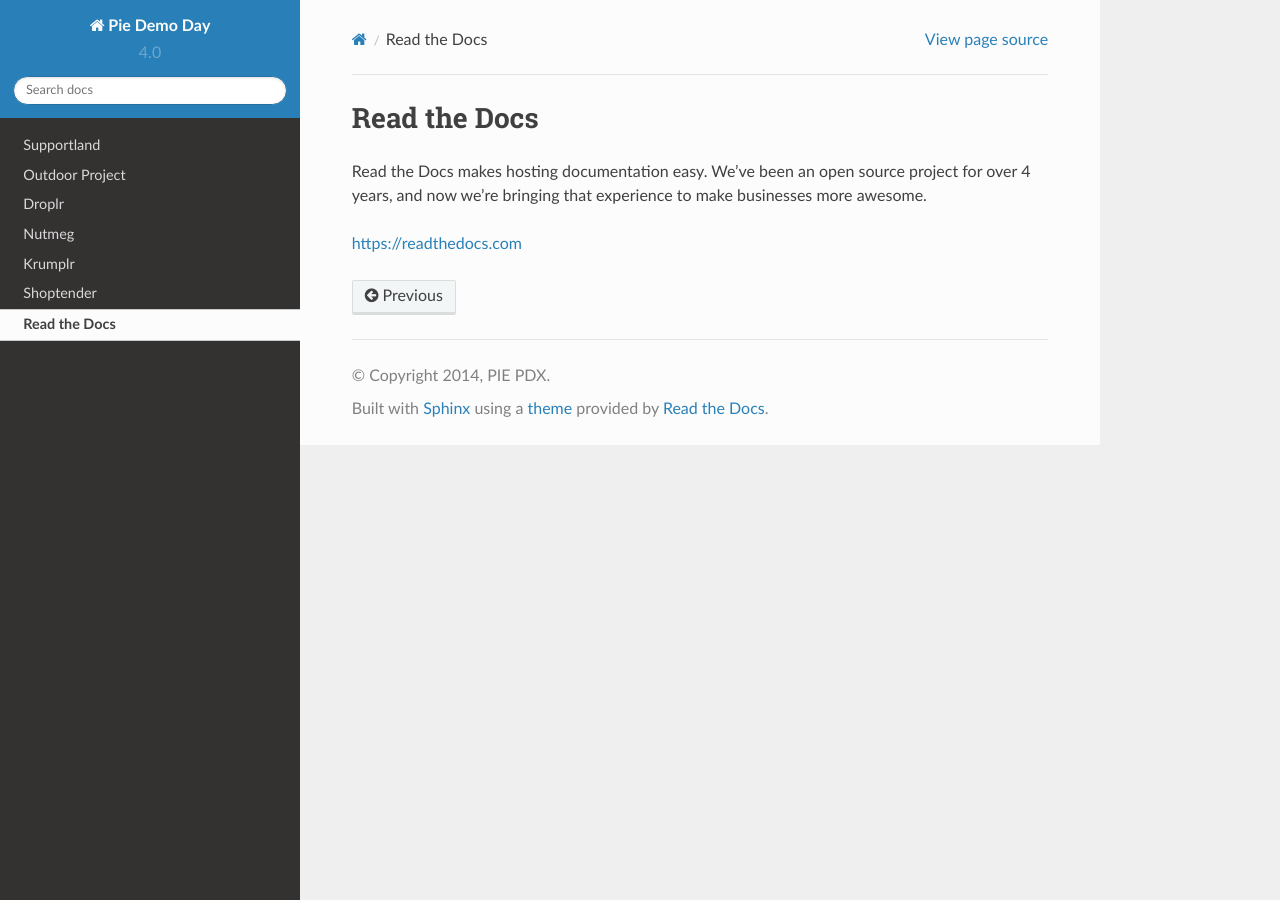
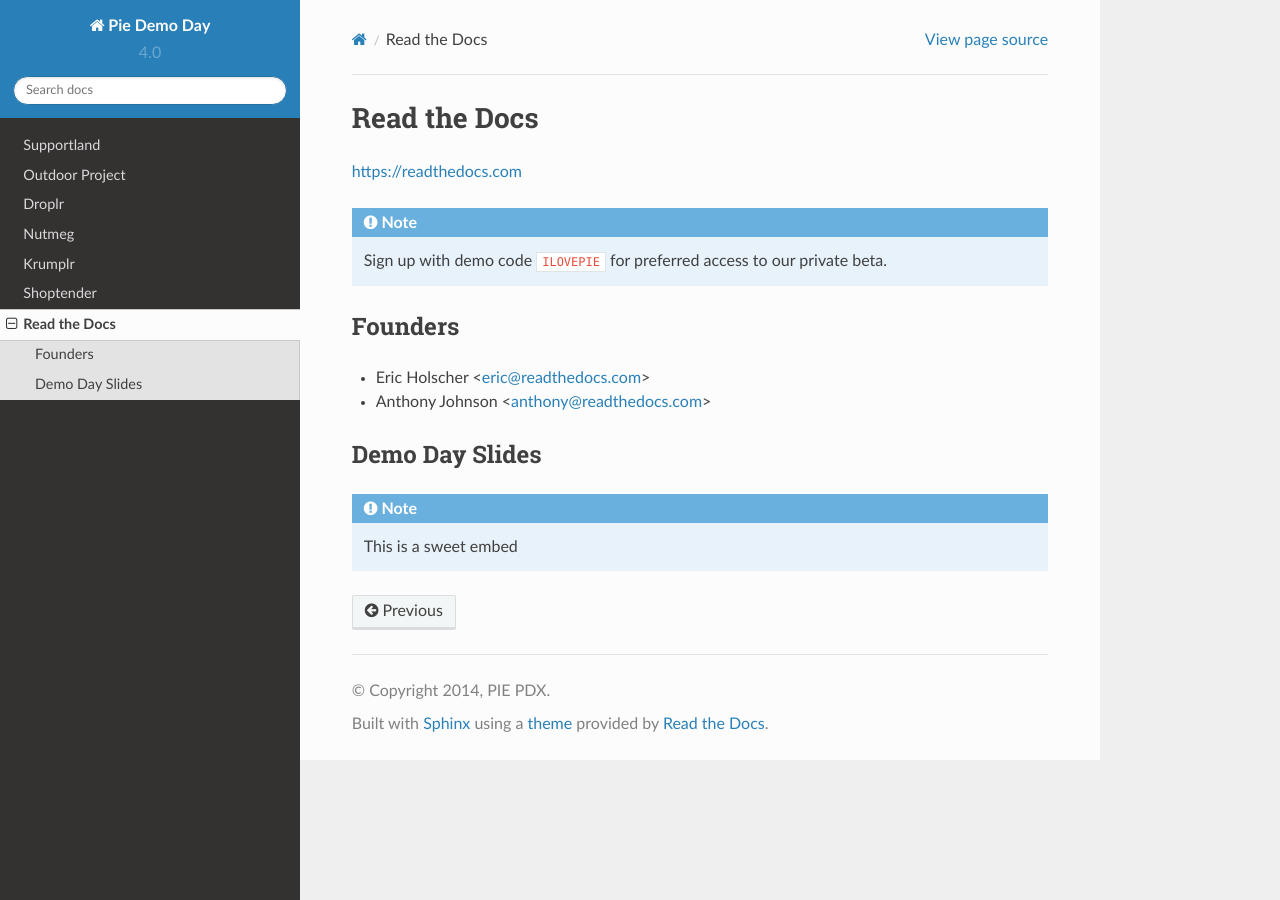
Before and after one commit to piepdx/pie-docs, a Sphinx documentation site: the page built from docs/read-the-docs.rst, in a window 1280 px wide. Built offline with Sphinx 7.4.7 and the Read the Docs theme 2.0.0, drawn with Linux system fonts in a browser that asks for light colours.

Commit message:
Make RTD page fancier

```diff
--- a/docs/read-the-docs.rst
+++ b/docs/read-the-docs.rst
@@ -1,6 +1,17 @@
 Read the Docs
 -------------
 
-Read the Docs makes hosting documentation easy. We've been an open source project for over 4 years, and now we're bringing that experience to make businesses more awesome.
+https://readthedocs.com
 
-https://readthedocs.com
+.. note:: Sign up with demo code ``ILOVEPIE`` for preferred access to our private beta.
+
+Founders
+~~~~~~~~
+
+* Eric Holscher <eric@readthedocs.com>
+* Anthony Johnson <anthony@readthedocs.com>
+
+Demo Day Slides
+~~~~~~~~~~~~~~~
+
+.. note:: This is a sweet embed
```
